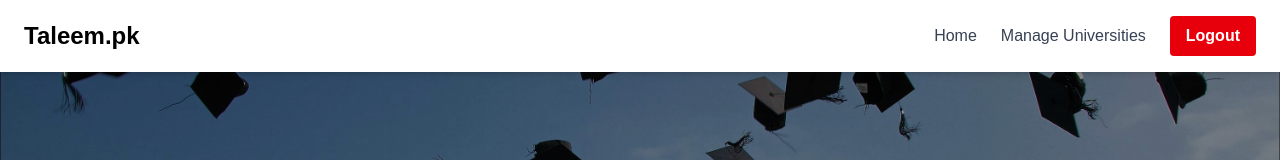
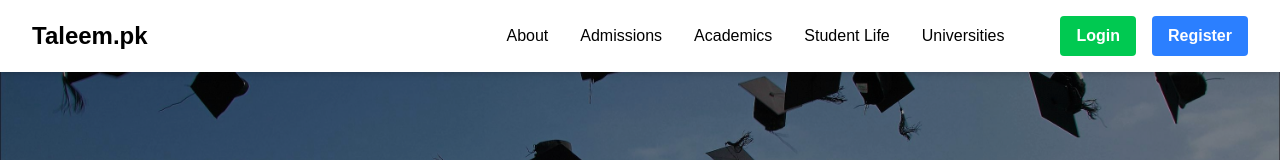
Before and after one commit to LaraibYazdani/taleem-pk, a Next.js app in the folder frontend/: page /admin-dashboard in a window 1280 px wide. Shown: the top 160 px of the page. Built offline with nearby package versions, Linux system fonts and the light colour scheme; no server answers.

Commit message:
Updated Navbar with separate Login and Register buttons

```diff
--- a/frontend/src/components/Navbar.jsx
+++ b/frontend/src/components/Navbar.jsx
@@ -2,59 +2,35 @@
 
 import Link from "next/link";
 
-export default function Navbar({ role }) {
+export default function Navbar() {
   return (
-    <nav className="bg-white shadow-md py-4 px-6 flex justify-between items-center fixed w-full top-0 z-50">
-      {/* Left: Logo */}
-      <Link href="/" className="text-2xl font-bold text-black">
-        Taleem.pk
-      </Link>
+    <nav className="flex justify-between items-center px-8 py-4 bg-white shadow-md fixed top-0 w-full z-50">
+      {/* Logo */}
+      <div className="text-2xl font-bold text-black">
+        <Link href="/">Taleem.pk</Link>
+      </div>
 
-      {/* Right: Menu */}
-      <div className="flex items-center space-x-6">
-        {role === "student" && (
-          <>
-            <Link href="/" className="text-gray-700 hover:text-black">
-              Home
-            </Link>
-            <Link href="/student-dashboard" className="text-gray-700 hover:text-black">
-              Universities
-            </Link>
-          </>
-        )}
+      {/* Menu */}
+      <div className="flex items-center space-x-8">
+        <Link href="/about" className="text-black hover:text-green-600 font-medium">About</Link>
+        <Link href="/admissions" className="text-black hover:text-green-600 font-medium">Admissions</Link>
+        <Link href="/academics" className="text-black hover:text-green-600 font-medium">Academics</Link>
+        <Link href="/student-life" className="text-black hover:text-green-600 font-medium">Student Life</Link>
+        <Link href="/universities" className="text-black hover:text-green-600 font-medium">Universities</Link>
 
-        {role === "university" && (
-          <>
-            <Link href="/" className="text-gray-700 hover:text-black">
-              Home
-            </Link>
-            <Link href="/university-dashboard" className="text-gray-700 hover:text-black">
-              Manage Programs
-            </Link>
-          </>
-        )}
-
-        {role === "admin" && (
-          <>
-            <Link href="/" className="text-gray-700 hover:text-black">
-              Home
-            </Link>
-            <Link href="/admin-dashboard" className="text-gray-700 hover:text-black">
-              Manage Universities
-            </Link>
-          </>
-        )}
-
-        {/* Logout Button */}
-        <button
-          onClick={() => {
-            localStorage.removeItem("token");
-            window.location.href = "/login";
-          }}
-          className="bg-red-600 hover:bg-red-700 text-white font-bold py-2 px-4 rounded"
-        >
-          Logout
-        </button>
+        {/* Auth Buttons */}
+        <div className="flex space-x-4 ml-6">
+          <Link href="/login">
+            <button className="bg-green-500 hover:bg-green-600 text-white font-bold py-2 px-4 rounded">
+              Login
+            </button>
+          </Link>
+          <Link href="/register">
+            <button className="bg-blue-500 hover:bg-blue-600 text-white font-bold py-2 px-4 rounded">
+              Register
+            </button>
+          </Link>
+        </div>
       </div>
     </nav>
   );
```
